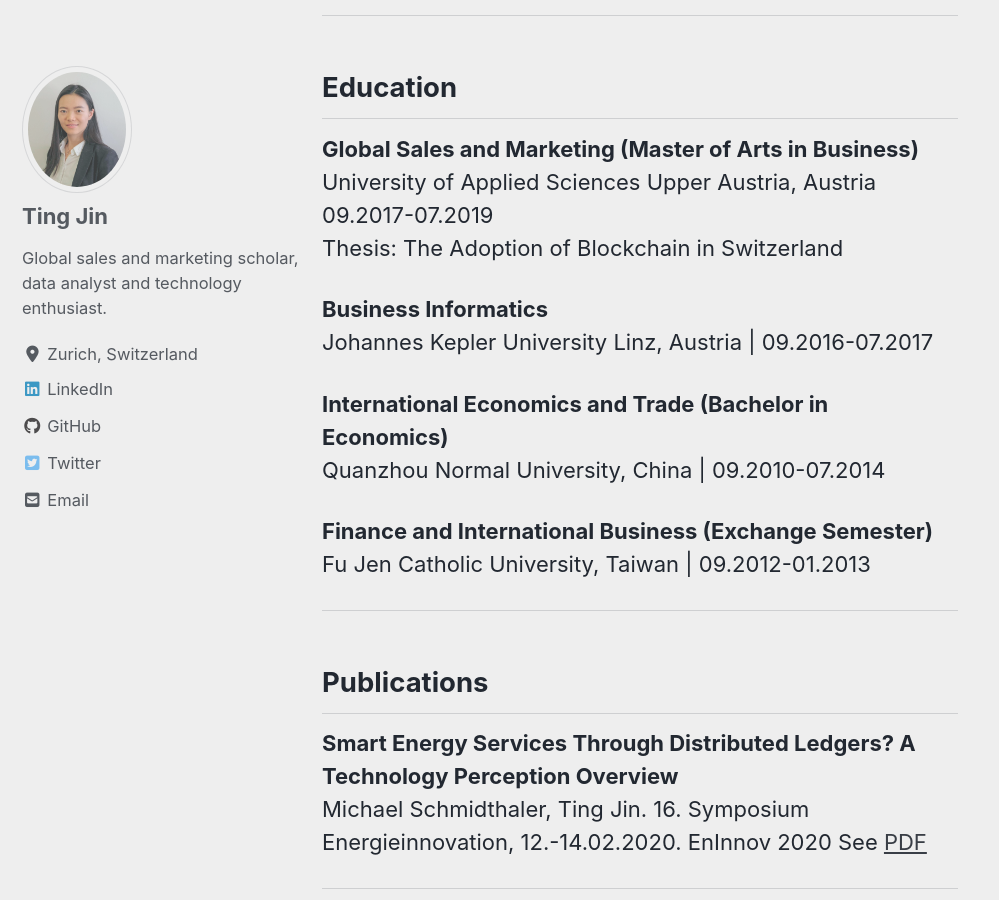
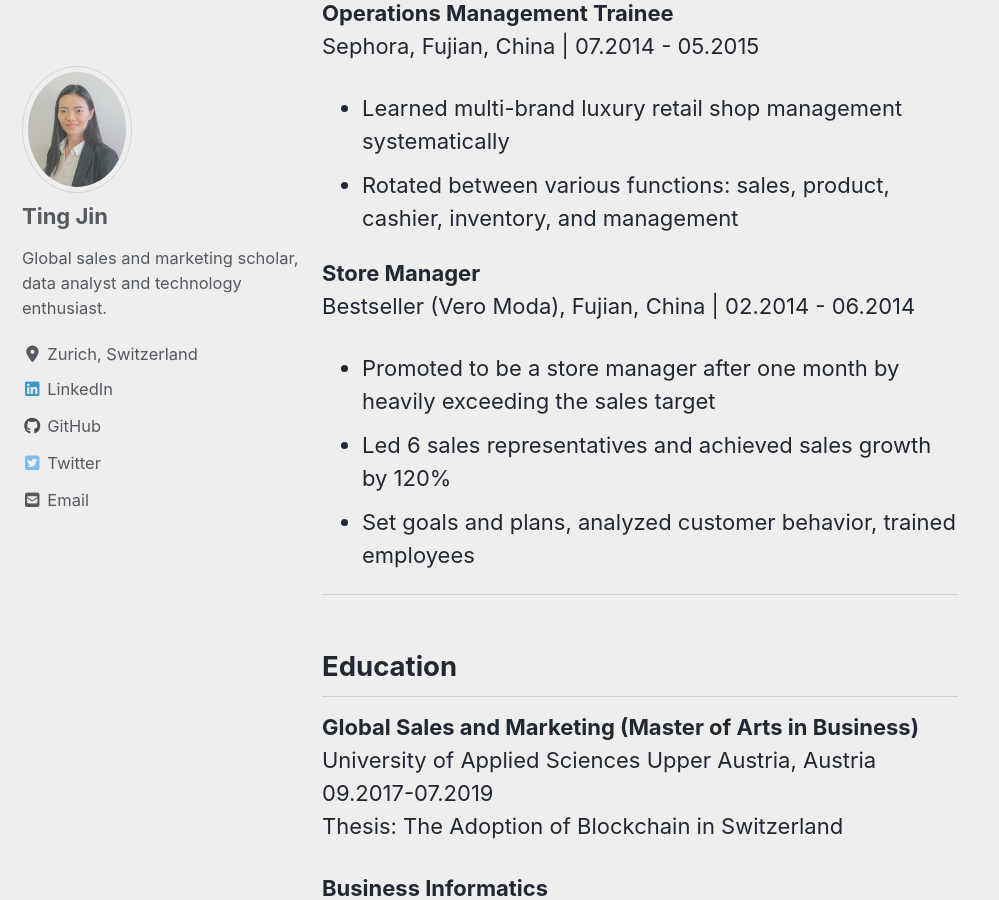
Before and after one commit to TingRigger/TingJin, a Jekyll site: the page built from _pages/cv.md, in a window 1280 px wide and 900 px high, scrolled down 1136 px. Shown: the whole window, without its empty margins (0-999 px from the left). Built offline with Jekyll 4.4.1, drawn with Linux system fonts in a browser that asks for light colours; cached includes are drawn as plain includes; nearby versions of some CDN libraries; some of the changed text lies outside the part shown.

Commit message:
Update cv.md

```diff
--- a/_pages/cv.md
+++ b/_pages/cv.md
@@ -14,6 +14,9 @@ toc_label: "Table of Contents"
 ## Work Experience
 <b>Intern Group Supply Chain Innovation & DLT</b>
 Swiss Re, Zurich, Switzerland | 03.2020-Present
+* Identified unserved demand in the Agri-Tech industry
+* Accelerate project's market research (led all quantitative and partly qualitative analyses), customer recruitment, and MVP development processes
+* Drive business development and lead several key accounts management
 
 <b>Software Tester</b>
 KEBA AG, Linz, Austria | 01.2018 - 01.2019
@@ -33,6 +36,12 @@ Linz, Austria | 12.2017 - 02.2018
 Sephora, Fujian, China | 07.2014 - 05.2015
 * Learned multi-brand luxury retail shop management systematically
 * Rotated between various functions: sales, product, cashier, inventory, and management
+
+<b>Store Manager</b>
+Bestseller (Vero Moda), Fujian, China | 02.2014 - 06.2014
+* Promoted to be a store manager after one month by heavily exceeding the sales target
+* Led 6 sales representatives and achieved sales growth by 120%
+* Set goals and plans, analyzed customer behavior, trained employees
 
 ---
 ## Education
```
